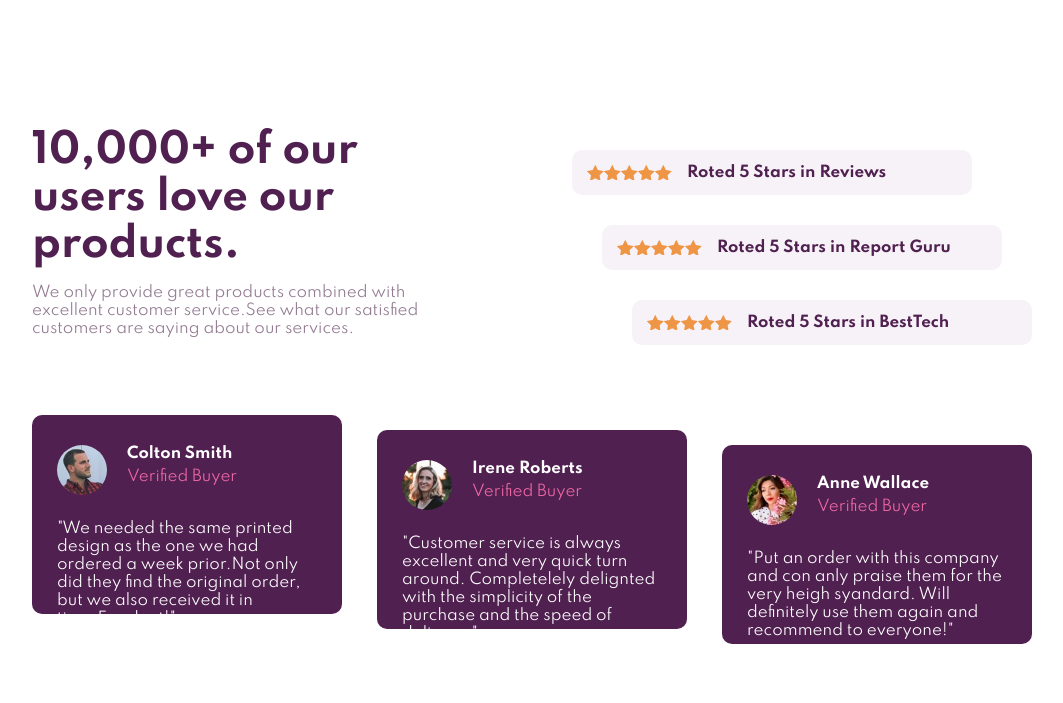
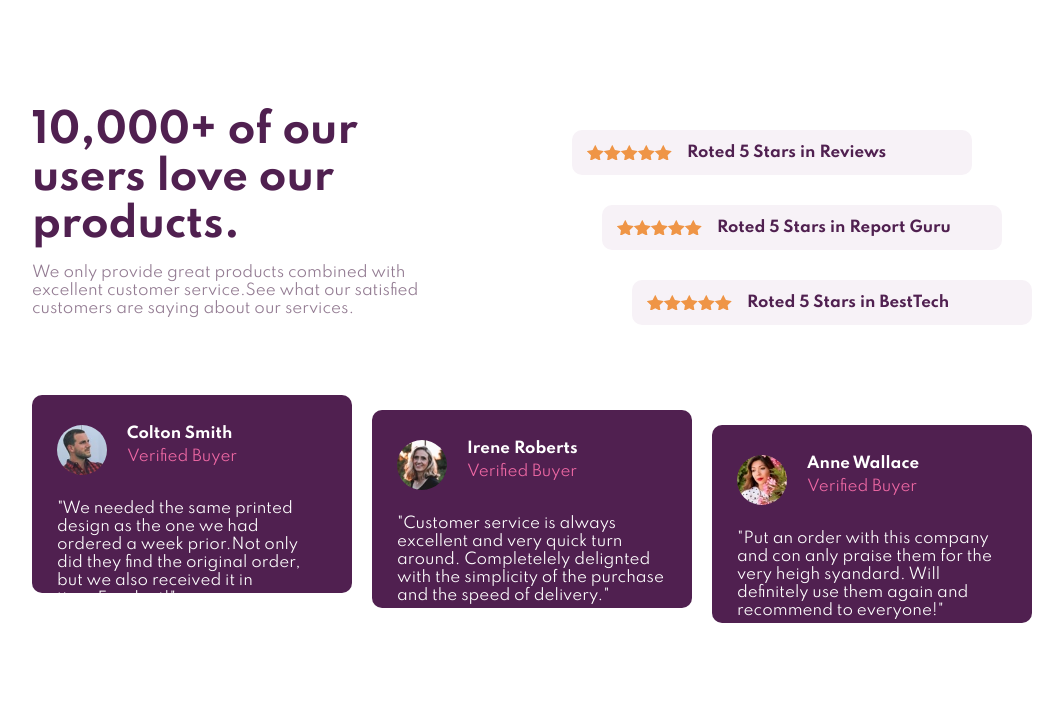
Before and after one commit to WesleyHigino/SocialProofSectionMaster, a plain HTML site: page index.html in a window 1280 px wide. Shown: the whole page, without its empty margins (108-1171 px from the left). Drawn offline with Linux system fonts and the light colour scheme.

Commit message:
Update 0.3

```diff
--- a/style.css
+++ b/style.css
@@ -17,7 +17,7 @@ body {
 }
 main{
     display: flex;
-    height: 70%;
+    height: 75%;
     flex-direction: column;
     align-items: center;
     width: 1000px;
@@ -105,8 +105,8 @@ main{
     display: flex;
     flex-direction: column;
     background: hsl(300, 43%, 22%);
-    width: 31%;
-    height: 75%;
+    width: 32%;
+    height: 65%;
     border-radius: 10px;
 }
 
```
